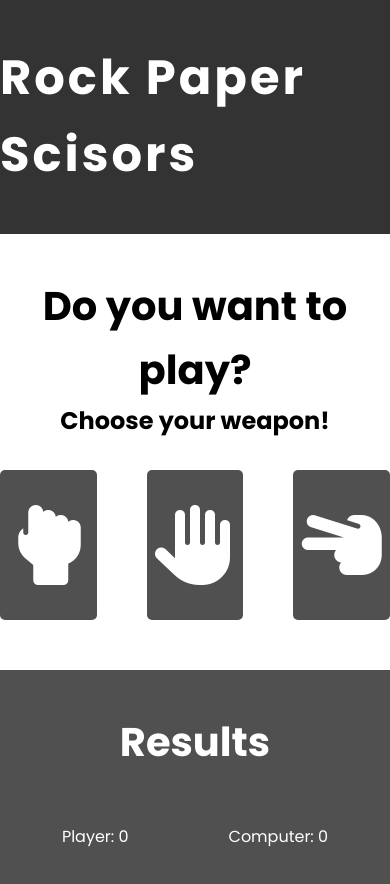
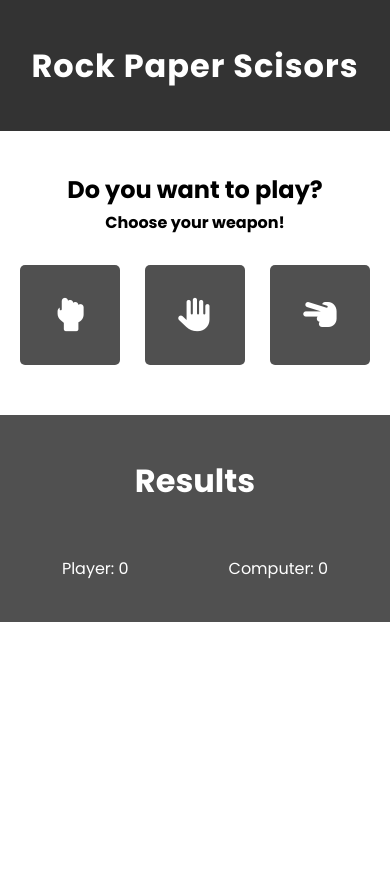
Before and after one commit to EmPee7CC/rock-paper-scisors, a plain HTML site: page index.html in a window 390 px wide. After the commit the page ends 844 px from the top, so only its background shows below. Drawn offline with Linux system fonts and the light colour scheme; files that its build step writes are made by us from their sources.

Commit message:
Add media queries

```diff
--- a/style.css
+++ b/style.css
@@ -15,7 +15,7 @@
   background: #333;
 }
 
-.header h1 {
+.header-title {
   font-size: 3rem;
   color: #fff;
   letter-spacing: 3px;
@@ -104,3 +104,36 @@ button:hover {
 .score-box .score {
   margin-top: 20px;
 }
+
+@media (max-width: 550px) {
+  .header-title {
+    font-size: 2rem;
+    letter-spacing: 1px;
+  }
+
+  .game-info h1 {
+    font-size: 1.5rem;
+    font-weight: bold;
+  }
+
+  .game-info h2 {
+    font-size: 1rem;
+  }
+
+  .buttons {
+    gap: 25px;
+  }
+
+  .btn-square {
+    width: 100px;
+    height: 100px;
+  }
+
+  .icon {
+    font-size: 2.5em;
+  }
+
+  .score-info h1 {
+    font-size: 2rem;
+  }
+}
```
